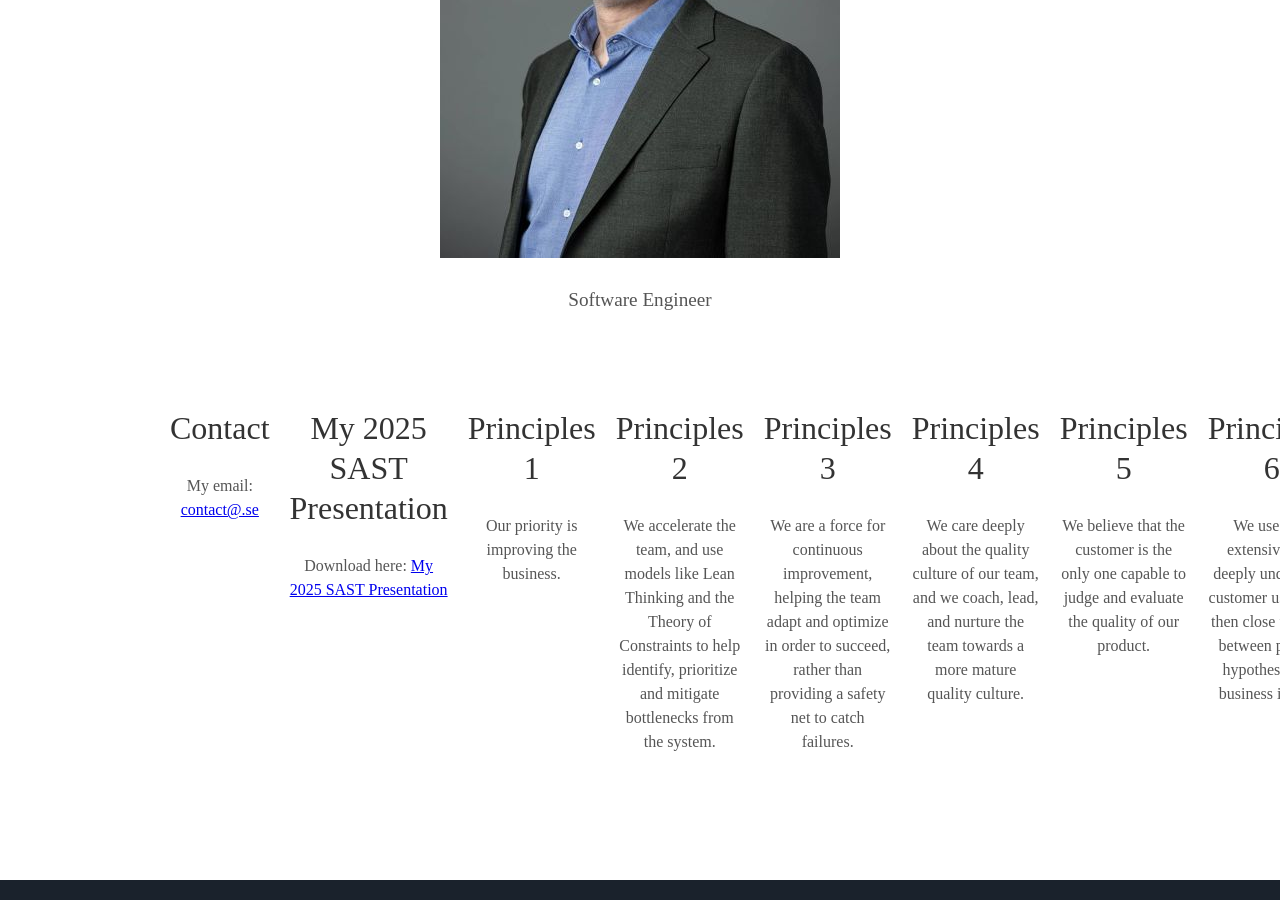
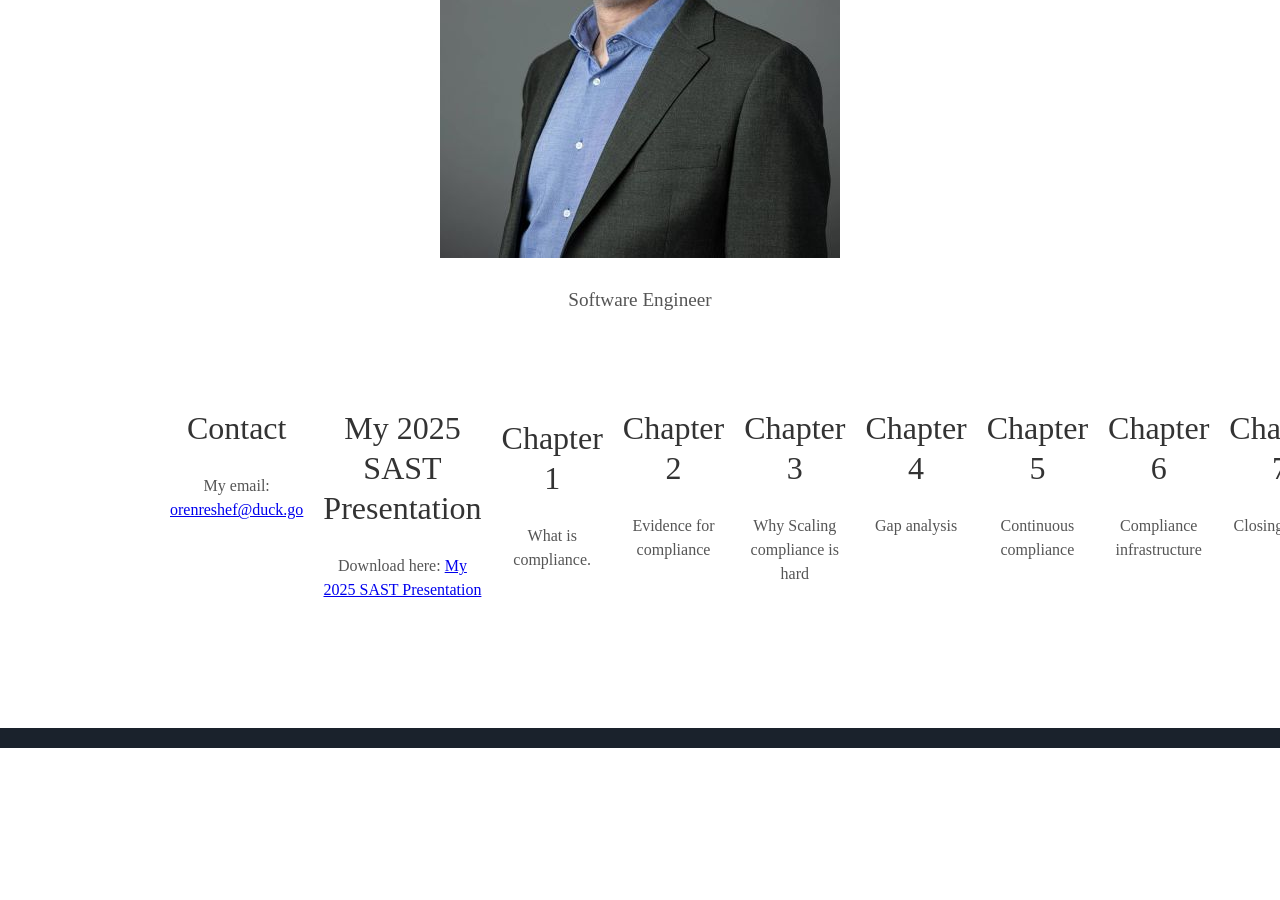
Before and after one commit to oren-reshef/thefelix, a Jekyll site: the page built from index.html, in a window 1280 px wide and 900 px high, scrolled down 1258 px. Built offline with Jekyll 4.4.1, drawn with Linux system fonts in a browser that asks for light colours; some web fonts are replaced; after the commit the page ends 2006 px from its top, so only the background shows below that.

Commit message:
chapters of the book

```diff
--- a/_includes/about.html
+++ b/_includes/about.html
@@ -6,38 +6,38 @@
 <div class="user">
   <div class="tech">
     <h2>Contact</h2>
-    <p>My email: <a href="mailto: contact@.se">contact@.se</a></p>
+    <p>My email: <a href="mailto: orenreshef@duck.go">orenreshef@duck.go</a></p>
   </div>
   <div class="tech">
     <h2>My 2025 SAST Presentation</h2>
     <p>Download here: <a href="/assets/downloads/SAST-2025-Oren.pdf">My 2025 SAST Presentation</a></p>
   </div>
-  <div class="tech">
-    <h2>Principles 1</h2>
-    <p>Our priority is improving the business.</p>
+  <div class="tech" style="clear: both; margin-top: 20px;">
+    <h2>Chapter 1</h2>
+    <p>What is compliance.</p>
   </div>
   <div class="tech">
-    <h2>Principles 2</h2>
-    <p>We accelerate the team, and use models like Lean Thinking and the Theory of Constraints to help identify, prioritize and mitigate bottlenecks from the system.</p>
+    <h2>Chapter 2</h2>
+    <p>Evidence for compliance</p>
   </div>
   <div class="tech">
-    <h2>Principles 3</h2>
-    <p>We are a force for continuous improvement, helping the team adapt and optimize in order to succeed, rather than providing a safety net to catch failures.</p>
+    <h2>Chapter 3</h2>
+    <p>Why Scaling compliance is hard</p>
   </div>
   <div class="tech">
-    <h2>Principles 4</h2>
-    <p>We care deeply about the quality culture of our team, and we coach, lead, and nurture the team towards a more mature quality culture.</p>
+    <h2>Chapter 4</h2>
+    <p>Gap analysis</p>
   </div>
   <div class="tech">
-    <h2>Principles 5</h2>
-    <p>We believe that the customer is the only one capable to judge and evaluate the quality of our product.</p>
+    <h2>Chapter 5</h2>
+    <p>Continuous compliance</p>
   </div>
   <div class="tech">
-    <h2>Principles 6</h2>
-    <p>We use data extensively to deeply understand customer usage and then close the gaps between product hypotheses and business impact.</p>
+    <h2>Chapter 6</h2>
+    <p>Compliance infrastructure</p>
   </div>
   <div class="tech">
-    <h2>Principles 7</h2>
-    <p>We expand abilities and knowhow across the team; understanding that this may reduce (or eliminate) the need for dedicated specialists.</p>
+    <h2>Chapter 7</h2>
+    <p>Closing words</p>
   </div>
 </div>
```
